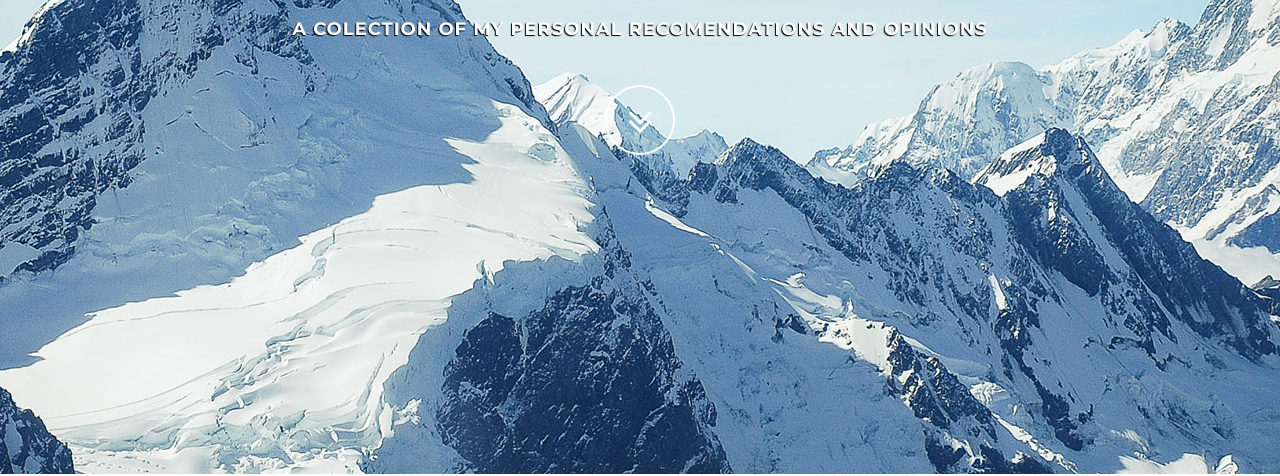
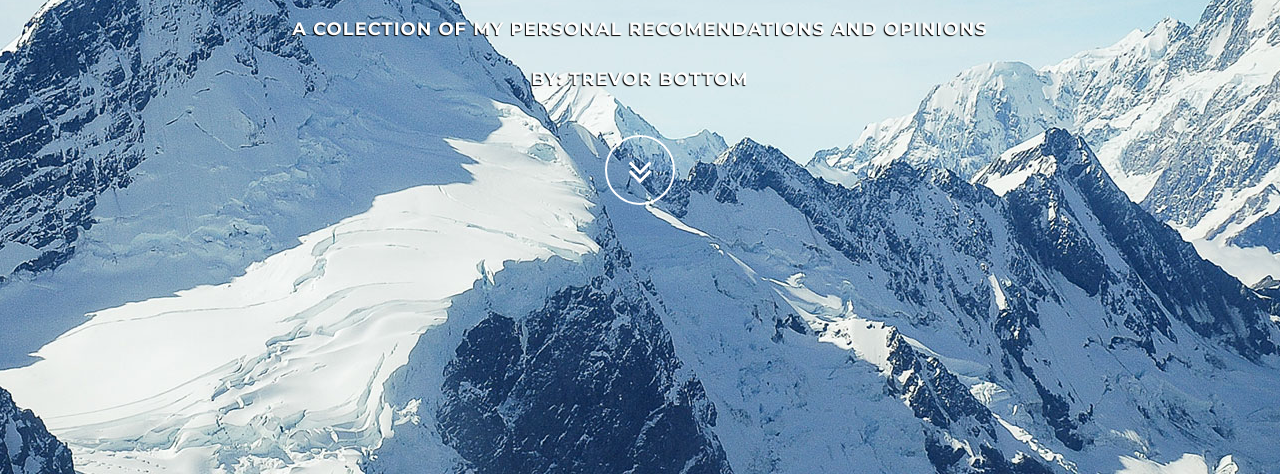
Before and after one commit to Trevor-Bottom/TTB-Personal-Website, a plain HTML site: page index.html in a window 1280 px wide. Shown: the part 326-802 px from the top of the page. Drawn offline with Linux system fonts and the light colour scheme.

Commit message:
Update index.html

```diff
--- a/index.html
+++ b/index.html
@@ -75,6 +75,7 @@
 		<div class="slogan">
 			<h2>WELCOME TO <span class="text_color">The TB/Report</span> </h2>
 			<h4>a colection of my personal recomendations and opinions </h4>
+			<h4>By: Trevor Bottom</h4>
 		</div>
 		<div class="page-scroll">
 			<a href="#service" class="btn btn-circle">
```
